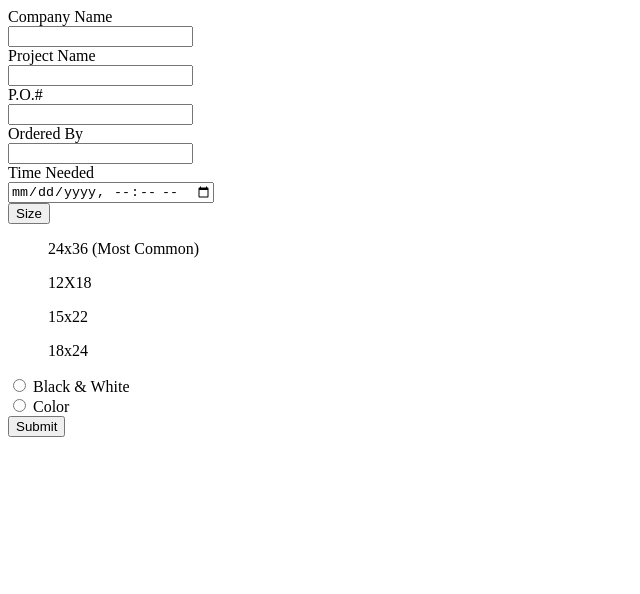
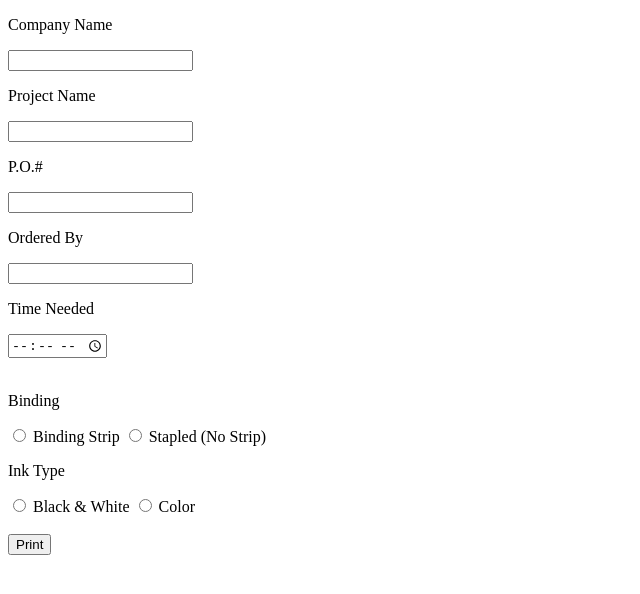
Before and after one commit to VertexExpress/alphagraphics-blueprint, a plain HTML site: page index.html in a window 1280 px wide. Shown: the whole page, without its empty margins (0-640 px from the left). Drawn offline with Linux system fonts and the light colour scheme.

Commit message:
Removed dropdown as it was deemed out of scope for project to integrate with QB and PlanRoom. Date changed to Time and radio buttons are now functional.

```diff
--- a/index.html
+++ b/index.html
@@ -6,36 +6,31 @@
     </head>
     <body>
         <form>
-            <label for="compName">Company Name</label><br>
-            <input type = "text" id ="compName" name = "compName"><br>
-            <label for="projName">Project Name</label><br>
-            <input type = "text" id ="projName" name = "projName"><br>
-            <label for="projNum">P.O.#</label><br>
-            <input type = "text" id ="projNum" name = "projNum"><br>
+            <p>Company Name</p>
+            <input type = "text">
+            <p>Project Name</p>
+            <input type = "text">
+            <p>P.O.#</p>
+            <input type = "text">
+            <p>Ordered By</p>
+            <input type = "text"><br>
+            <p>Time Needed</p>
+            <input type = "time"><br><br>
+            <p>Binding</p>
+            <input type="radio" name="bindType" id="bindS">
+            <label for="bindS">Binding Strip</label>
+            <input type="radio" name="bindType" id="staple">
+            <label for="staple">Stapled (No Strip)</label>
+        </form>
 
-            <label for="orderName">Ordered By</label><br>
-            <input type = "text" id ="orderName" name = "orderName"><br>
-            <label for="hour">Time Needed</label><br>
-            <input type = "datetime-local" id ="calender" name = "calender"><br>
+        <p>Ink Type</p>
+        <form>
+            <input type="radio" id="black" name="inkType">
+            <label for="black">Black & White</label>
+            <input type="radio" id="color" name="inkType">
+            <label for="color">Color</label><br><br>
+        </form>
 
-            <div class="dropdown">
-                <button onclick="sizeSelect()" class="dropbtn">Size</button>
-                <div id="sizeSelect" class="dropdown-content">
-                    <ul>24x36 (Most Common)</ul>
-                    <ul>12X18</ul>
-                    <ul>15x22</ul>
-                    <ul>18x24</ul>
-                </div>
-            </div>
-
-            <input type="radio" id="blackWhite" name="inkSelect" value="Greyscale">
-            <label for="blackPrint">Black & White</label><br>
-            <input type="radio" id="lineColor" name="inkSelect" value="Color">
-            <label for="colorPrint">Color</label><br>
-
-            <input type="submit" id="submitForm" name="submitForm">
-
-
-        </form>
+        <input type="button" value="Print">
     </body>
 </html>
```
